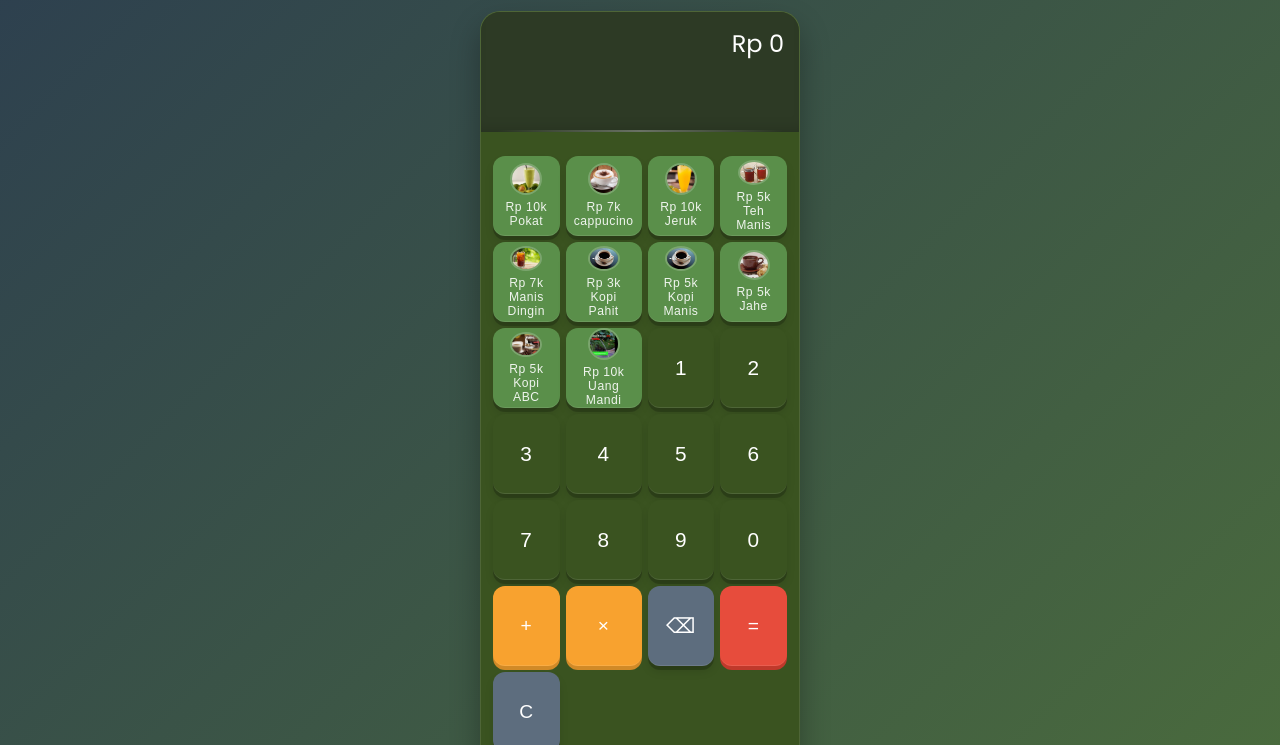
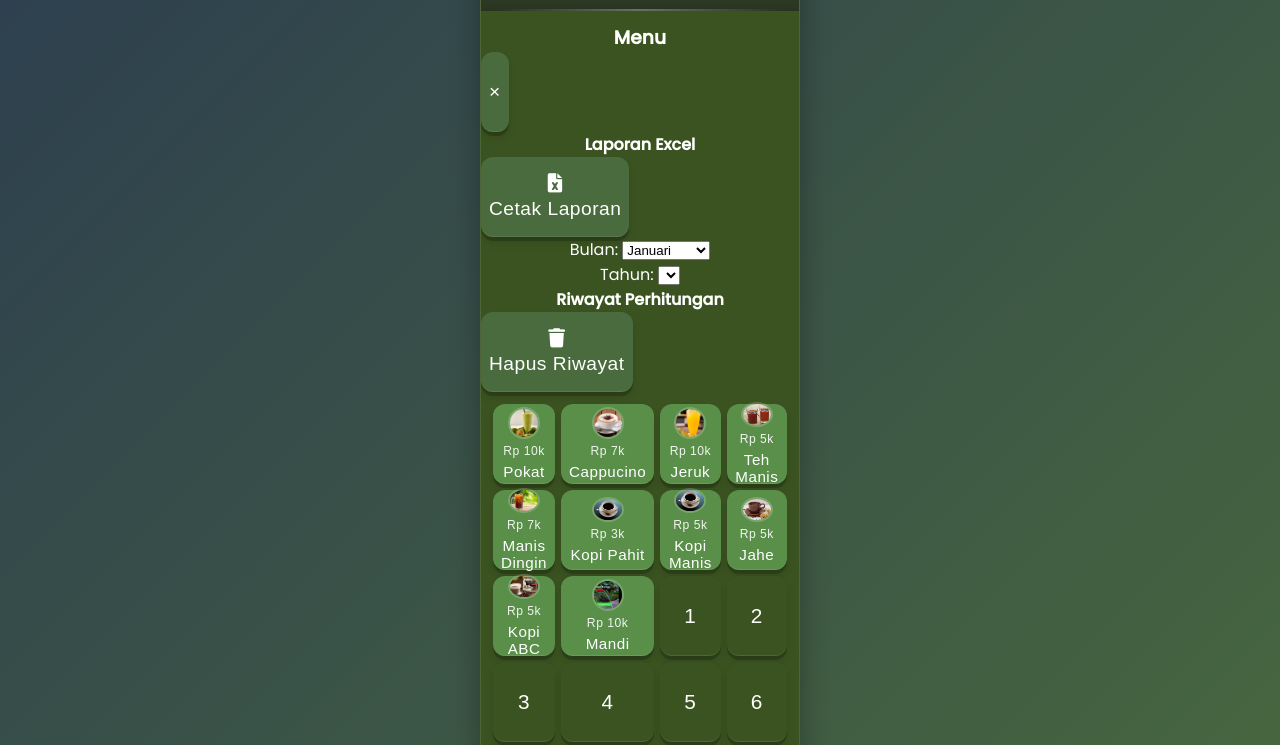
Before and after one commit to Alisud1005/kalkulatorkasir, a plain HTML site: page index.html in a window 1280 px wide. Shown: the part 130-875 px from the top of the page. Drawn offline with Linux system fonts and the light colour scheme.

Commit message:
Update index.html

```diff
--- a/index.html
+++ b/index.html
@@ -1,5 +1,4 @@
-
-</html><!DOCTYPE html>
+<!DOCTYPE html>
 <html lang="id">
 <head>
     <meta charset="UTF-8">
@@ -10,94 +9,132 @@
     <link rel="preconnect" href="https://fonts.googleapis.com">
     <link rel="preconnect" href="https://fonts.gstatic.com" crossorigin>
     <link href="https://fonts.googleapis.com/css2?family=Poppins:wght@400;500&display=swap" rel="stylesheet">
+    <link rel="stylesheet" href="https://cdnjs.cloudflare.com/ajax/libs/font-awesome/6.0.0/css/all.min.css">
+    <script src="https://cdn.jsdelivr.net/npm/xlsx@0.18.5/dist/xlsx.full.min.js"></script>
 </head>
 <body>
     <div class="container">
-        <h1>Kalkulator Harga Minuman</h1>
         <div class="calculator">
-            <div class="display" id="result">Rp 0</div>
+            <!-- Display -->
+            <div class="display" id="result">
+                <div class="calculation-area"></div>
+                <div class="food-items-area"></div>
+            </div>
+
+            <!-- Combined Sidebar Menu -->
+            <div class="sidebar-menu">
+                <div class="menu-header">
+                    <h3>Menu</h3>
+                    <button id="close-menu">&times;</button>
+                </div>
+                <div class="menu-content">
+                    <!-- Excel Report Section -->
+                    <div class="menu-section">
+                        <h4>Laporan Excel</h4>
+                        <button id="export-history" class="menu-item">
+                            <i class="fas fa-file-excel"></i> Cetak Laporan
+                        </button>
+                        <div class="form-group">
+                            <label for="report-month">Bulan:</label>
+                            <select id="report-month">
+                                <option value="1">Januari</option>
+                                <option value="2">Februari</option>
+                                <option value="3">Maret</option>
+                                <option value="4">April</option>
+                                <option value="5">Mei</option>
+                                <option value="6">Juni</option>
+                                <option value="7">Juli</option>
+                                <option value="8">Agustus</option>
+                                <option value="9">September</option>
+                                <option value="10">Oktober</option>
+                                <option value="11">November</option>
+                                <option value="12">Desember</option>
+                            </select>
+                        </div>
+                        <div class="form-group">
+                            <label for="report-year">Tahun:</label>
+                            <select id="report-year"></select>
+                        </div>
+                    </div>
+
+                    <!-- History Section -->
+                    <div class="menu-section">
+                        <h4>Riwayat Perhitungan</h4>
+                        <button id="clear-history" class="menu-item">
+                            <i class="fas fa-trash"></i> Hapus Riwayat
+                        </button>
+                        <div class="history-content" id="history-list"></div>
+                    </div>
+                </div>
+            </div>
+
+            <!-- Buttons Grid -->
             <div class="buttons">
-                <!-- Tombol makanan dengan gambar -->
+                <!-- Food Buttons -->
                 <button data-value="10000" aria-label="Jus Alpukat Rp 10.000">
                     <img src="images/alpukat.jpg" alt="Jus Alpukat" class="food-img">
-                    <span class="food-price">Rp 10k
-                        Pokat</span>
+                    <span class="food-price">Rp 10k</span>
+                    <span class="food-name">Pokat</span>
                 </button>
                 <button data-value="7000" aria-label="Cappucino Rp 7.000">
                     <img src="images/capuccino.jpg" alt="Cappucino" class="food-img">
-                    <span class="food-price">Rp 7k
-                        cappucino
-                    </span>
+                    <span class="food-price">Rp 7k</span>
+                    <span class="food-name">Cappucino</span>
                 </button>
                 <button data-value="10000" aria-label="Jus Jeruk Rp 10.000">
                     <img src="images/jusjeruk.jpg" alt="Jus Jeruk" class="food-img">
-                    <span class="food-price">Rp 10k
-                        Jeruk
-                    </span>
+                    <span class="food-price">Rp 10k</span>
+                    <span class="food-name">Jeruk</span>
                 </button>
                 <button data-value="5000" aria-label="Teh Panas Rp 5.000">
                     <img src="images/teh.jpg" alt="Teh Panas" class="food-img">
-                    <span class="food-price">Rp 5k
-                        Teh Manis
-                    </span>
+                    <span class="food-price">Rp 5k</span>
+                    <span class="food-name">Teh Manis</span>
                 </button>
                 <button data-value="7000" aria-label="Manis Dingin Rp 7.000">
                     <img src="images/tehmanis.jpg" alt="Manis Dingin" class="food-img">
-                    <span class="food-price">Rp 7k
-                        Manis Dingin
-                    </span>
+                    <span class="food-price">Rp 7k</span>
+                    <span class="food-name">Manis Dingin</span>
                 </button>
                 <button data-value="3000" aria-label="Kopi Pahit Rp 3.000">
                     <img src="images/kopipahit.JPG" alt="Kopi Pahit" class="food-img">
-                    <span class="food-price">Rp 3k
-                        Kopi Pahit
-                    </span>
+                    <span class="food-price">Rp 3k</span>
+                    <span class="food-name">Kopi Pahit</span>
                 </button>
                 <button data-value="5000" aria-label="Kopi Manis Rp 5.000">
                     <img src="images/kopipahit.JPG" alt="Kopi Manis" class="food-img">
-                    <span class="food-price">Rp 5k
-                        Kopi Manis
-                    </span>
+                    <span class="food-price">Rp 5k</span>
+                    <span class="food-name">Kopi Manis</span>
                 </button>
                 <button data-value="5000" aria-label="Kopi Jahe Rp 5.000">
                     <img src="images/kopijahe.jpg" alt="Kopi Jahe" class="food-img">
-                    <span class="food-price">Rp 5k
-                        Jahe
-                    </span>
+                    <span class="food-price">Rp 5k</span>
+                    <span class="food-name">Jahe</span>
                 </button>
                 <button data-value="5000" aria-label="Kopi ABC Rp 5.000">
                     <img src="images/kopiabc.jpg" alt="Kopi ABC" class="food-img">
-                    <span class="food-price">Rp 5k
-                        Kopi ABC
-                    </span>
+                    <span class="food-price">Rp 5k</span>
+                    <span class="food-name">Kopi ABC</span>
                 </button>
-                <!-- Tombol Es Teh yang baru ditambahkan -->
                 <button data-value="10000" aria-label="Uang Mandi Rp 10.000">
                     <img src="images/mandi.jpg" alt="Uang Mandi" class="food-img">
-                    <span class="food-price">Rp 10k
-                        Uang Mandi
-                    </span>
+                    <span class="food-price">Rp 10k</span>
+                    <span class="food-name">Mandi</span>
                 </button>
 
-                 <!-- Baris 4: Tombol Angka 1-3 -->
+                <!-- Number Buttons -->
                 <button class="number">1</button>
                 <button class="number">2</button>
                 <button class="number">3</button>
-
-                <!-- Baris 5: Tombol Angka 4-6 -->
                 <button class="number">4</button>
                 <button class="number">5</button>
                 <button class="number">6</button>
-
-                <!-- Baris 6: Tombol Angka 7-9 -->
                 <button class="number">7</button>
                 <button class="number">8</button>
                 <button class="number">9</button>
-
-                <!-- Baris 7: Tombol Angka 0 -->
                 <button class="number">0</button>
 
-                <!-- Tombol operator -->
+                <!-- Operator Buttons -->
                 <button class="operator" id="add" aria-label="Tambah">+</button>
                 <button class="operator" id="multiply" aria-label="Kali">×</button>
                 <button id="backspace" class="backspace" aria-label="Hapus satu karakter">⌫</button>
@@ -106,6 +143,7 @@
             </div>
         </div>
     </div>
+
     <script src="script.js"></script>
 </body>
 </html>
```
